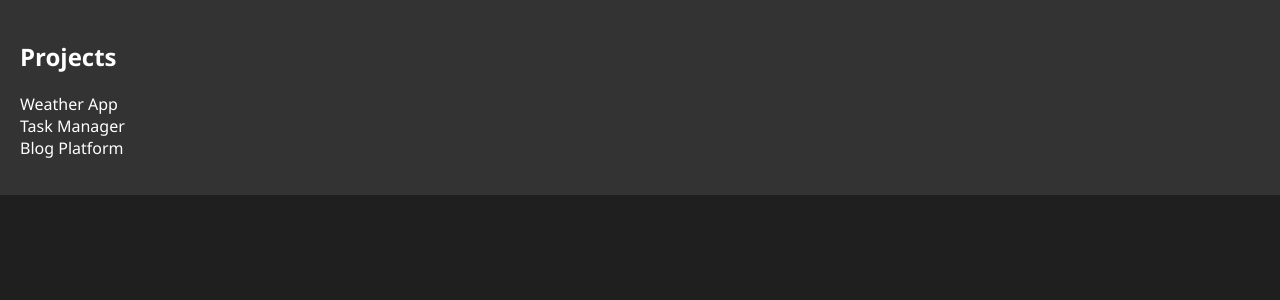
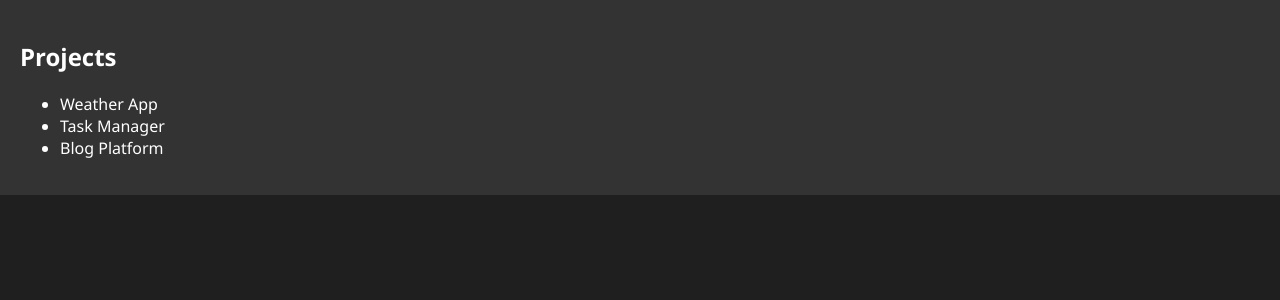
Before and after one commit to kanai6344/test, a PHP site: page / in a window 1280 px wide. Shown: the part 204-504 px from the top of the page. Run offline with PHP 8.4, Linux system fonts and the light colour scheme.

Commit message:
Update style.css

```diff
--- a/style.css
+++ b/style.css
@@ -16,8 +16,3 @@ header {
   padding: 20px;
   background: #333;
 }
-
-.projects ul {
-  list-style: none;
-  padding: 0;
-}
```
